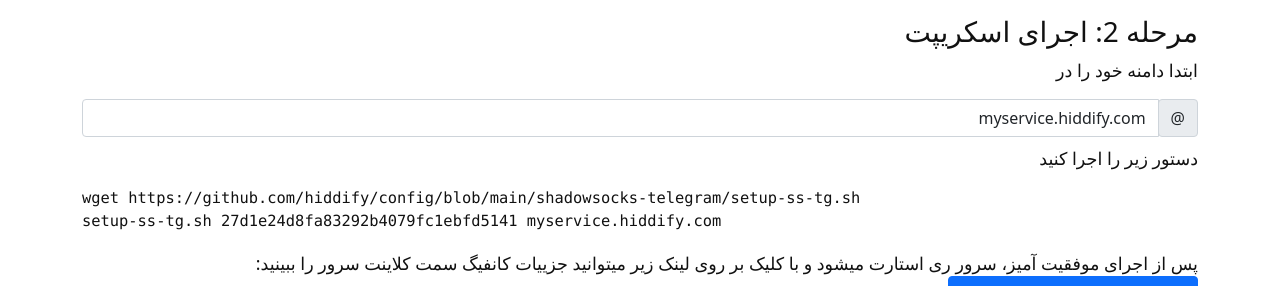
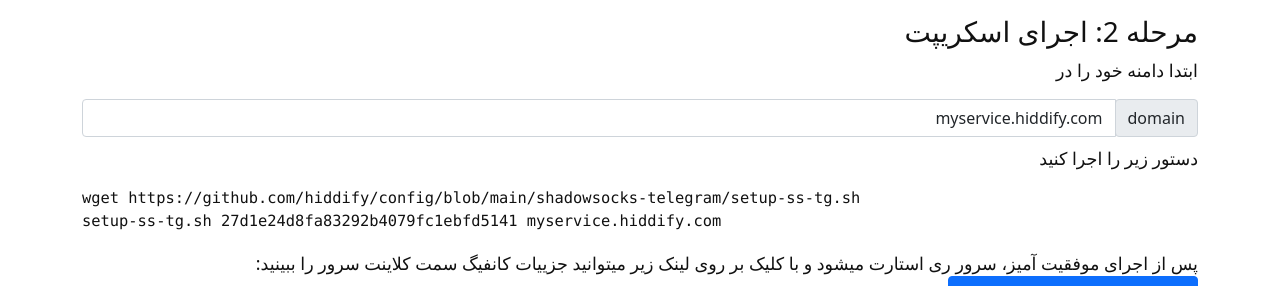
Before and after one commit to hiddify/hiddify.github.io, a Jekyll site: the page built from pages/setup-proxy-one-click.md, in a window 1280 px wide. Shown: the part 465-751 px from the top of the page. Built offline with Jekyll 4.4.1, drawn with Linux system fonts in a browser that asks for light colours.

Commit message:
Update setup-proxy-one-click.md

```diff
--- a/pages/setup-proxy-one-click.md
+++ b/pages/setup-proxy-one-click.md
@@ -19,7 +19,7 @@ nav_order: 2
 <form class="form-inline">
   <div class="input-group mb-2 mr-sm-2">
     <div class="input-group-prepend">
-      <div class="input-group-text">@</div>
+      <div class="input-group-text">domain</div>
     </div>
     <input  type="text" class="form-control" id="userdomain" placeholder="domain" value="myservice.hiddify.com" oninput="handleValueChange()">
   </div>
```
Also changed, not shown: other parts of pages/setup-proxy-one-click.md (+1 -1 lines).
